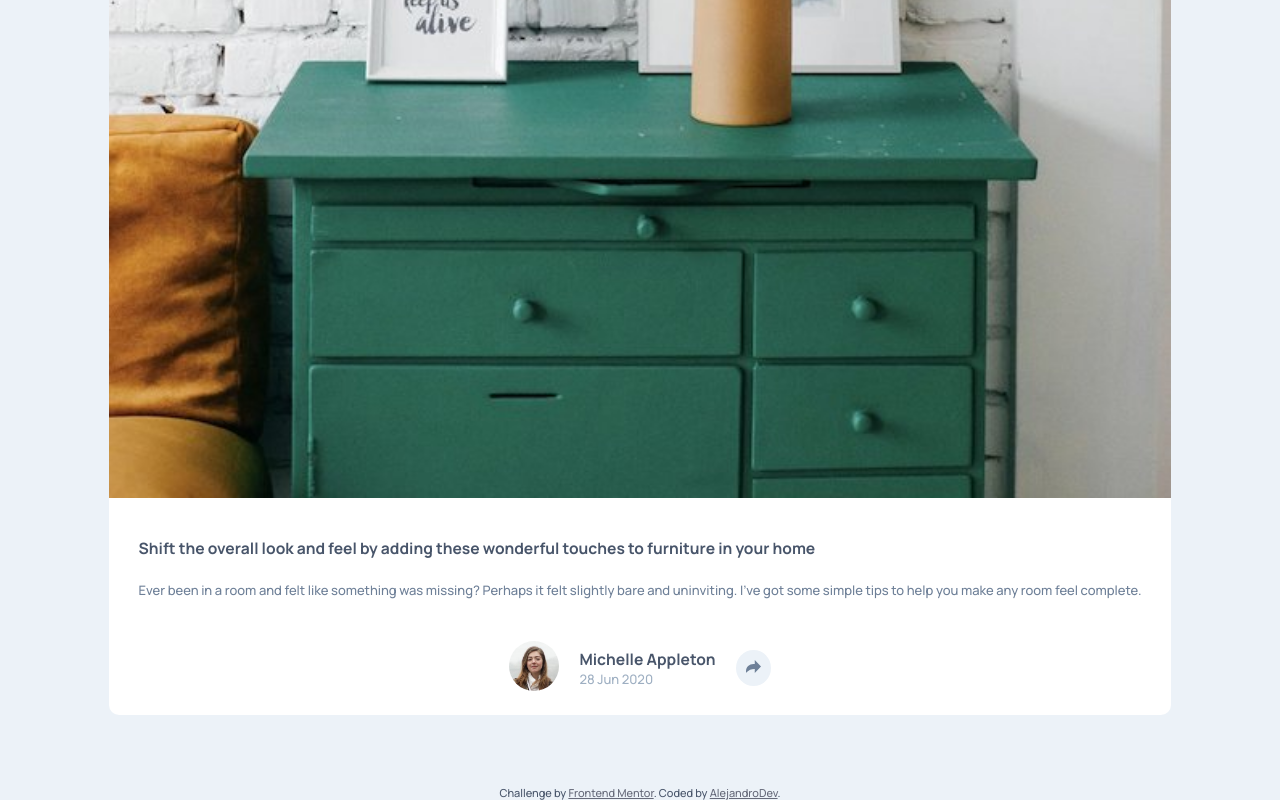
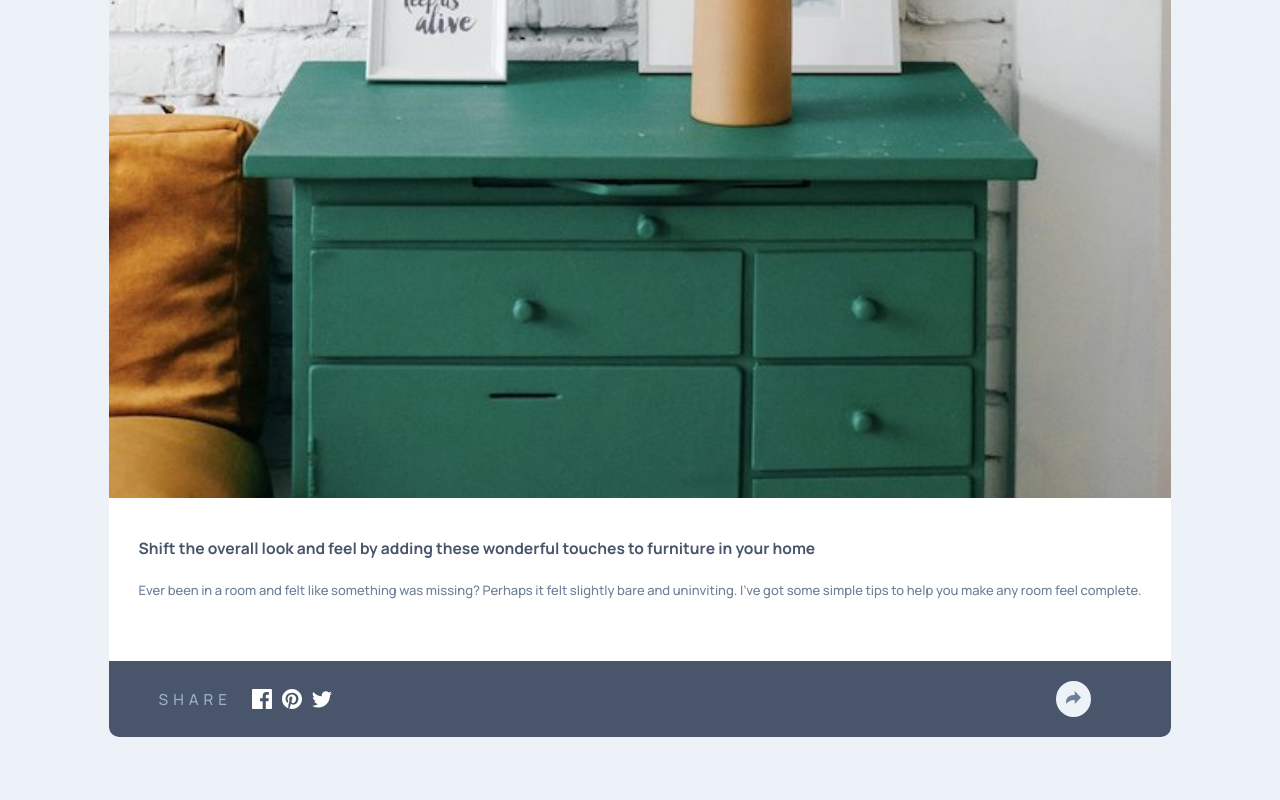
Before and after one commit to alecanonm/Article-preview-component, a plain HTML site: page index.html in a window 1280 px wide. Both pictures are taken after a click on the button 753 px from the left and 1090 px from the top of the page. Shown: the part 422-1222 px from the top of the page. Drawn offline with Linux system fonts and the light colour scheme.

Commit message:
i have added interaction to the page with js

```diff
--- a/index.html
+++ b/index.html
@@ -48,7 +48,7 @@
             <h2>Michelle Appleton</h2>
             <time>28 Jun 2020</time>
           </div>
-          <!-- Share -->
+
           <button>
             <svg xmlns="http://www.w3.org/2000/svg" width="15" height="13">
               <path
@@ -59,6 +59,37 @@
           </button>
         </section>
       </article>
+      <section class="share_media">
+        <h3>Share</h3>
+        <div>
+          <svg xmlns="http://www.w3.org/2000/svg" width="20" height="20">
+            <path
+              fill="#FFF"
+              d="M18.896 0H1.104C.494 0 0 .494 0 1.104v17.793C0 19.506.494 20 1.104 20h9.58v-7.745H8.076V9.237h2.606V7.01c0-2.583 1.578-3.99 3.883-3.99 1.104 0 2.052.082 2.329.119v2.7h-1.598c-1.254 0-1.496.597-1.496 1.47v1.928h2.989l-.39 3.018h-2.6V20h5.098c.608 0 1.102-.494 1.102-1.104V1.104C20 .494 19.506 0 18.896 0z"
+            />
+          </svg>
+          <svg xmlns="http://www.w3.org/2000/svg" width="20" height="20">
+            <path
+              fill="#FFF"
+              d="M10 0C4.478 0 0 4.477 0 10c0 4.237 2.636 7.855 6.356 9.312-.088-.791-.167-2.005.035-2.868.182-.78 1.172-4.97 1.172-4.97s-.299-.6-.299-1.486c0-1.39.806-2.428 1.81-2.428.852 0 1.264.64 1.264 1.408 0 .858-.545 2.14-.828 3.33-.236.995.5 1.807 1.48 1.807 1.778 0 3.144-1.874 3.144-4.58 0-2.393-1.72-4.068-4.177-4.068-2.845 0-4.515 2.135-4.515 4.34 0 .859.331 1.781.745 2.281a.3.3 0 01.069.288l-.278 1.133c-.044.183-.145.223-.335.134-1.249-.581-2.03-2.407-2.03-3.874 0-3.154 2.292-6.052 6.608-6.052 3.469 0 6.165 2.473 6.165 5.776 0 3.447-2.173 6.22-5.19 6.22-1.013 0-1.965-.525-2.291-1.148l-.623 2.378c-.226.869-.835 1.958-1.244 2.621.937.29 1.931.446 2.962.446 5.522 0 10-4.477 10-10S15.522 0 10 0z"
+            />
+          </svg>
+          <svg xmlns="http://www.w3.org/2000/svg" width="20" height="17">
+            <path
+              fill="#FFF"
+              d="M20 2.172a8.192 8.192 0 01-2.357.646 4.11 4.11 0 001.804-2.27 8.22 8.22 0 01-2.605.996A4.096 4.096 0 0013.847.248c-2.65 0-4.596 2.472-3.998 5.037A11.648 11.648 0 011.392 1a4.109 4.109 0 001.27 5.478 4.086 4.086 0 01-1.858-.513c-.045 1.9 1.318 3.679 3.291 4.075a4.113 4.113 0 01-1.853.07 4.106 4.106 0 003.833 2.849A8.25 8.25 0 010 14.658a11.616 11.616 0 006.29 1.843c7.618 0 11.922-6.434 11.663-12.205A8.354 8.354 0 0020 2.172z"
+            />
+          </svg>
+        </div>
+        <button>
+          <svg xmlns="http://www.w3.org/2000/svg" width="15" height="13">
+            <path
+              fill="#6E8098"
+              d="M15 6.495L8.766.014V3.88H7.441C3.33 3.88 0 7.039 0 10.936v2.049l.589-.612C2.59 10.294 5.422 9.11 8.39 9.11h.375v3.867L15 6.495z"
+            />
+          </svg>
+        </button>
+      </section>
     </main>
     <footer>
       <div class="attribution">
@@ -68,5 +99,14 @@
         >. Coded by <a href="#">AlejandroDev</a>.
       </div>
     </footer>
+    <script>
+      const secondContainer = document.querySelector(".second__container");
+      const shareSocial = document.querySelector(".share_media");
+      const button = document.querySelector("button");
+      button.addEventListener("click", () => {
+        secondContainer.style.display = "none";
+        shareSocial.style.display = "flex";
+      });
+    </script>
   </body>
 </html>
--- a/styles.css
+++ b/styles.css
@@ -71,6 +71,7 @@ button {
   justify-content: center;
   align-items: center;
   gap: 20px;
+  display: hidden;
 }
 
 .second__container div {
@@ -81,6 +82,35 @@ button {
   border-radius: 100%;
 }
 
+.share_media {
+  background-color: var(--Very-Dark-Grayish-Blue);
+  display: flex;
+  justify-content: center;
+  align-items: center;
+  position: relative;
+  padding: 20px 50px;
+  display: none;
+}
+
+.share_media div {
+  margin-inline-end: auto;
+  display: flex;
+  align-items: center;
+  padding: 0 20px;
+  gap: 10px;
+}
+
+.share_media button {
+  margin-right: 30px;
+}
+
+h3 {
+  text-transform: uppercase;
+  font-weight: 100;
+  color: var(--Grayish-Blue);
+  letter-spacing: 5px;
+}
+
 .attribution {
   font-size: 11px;
   text-align: center;
```
